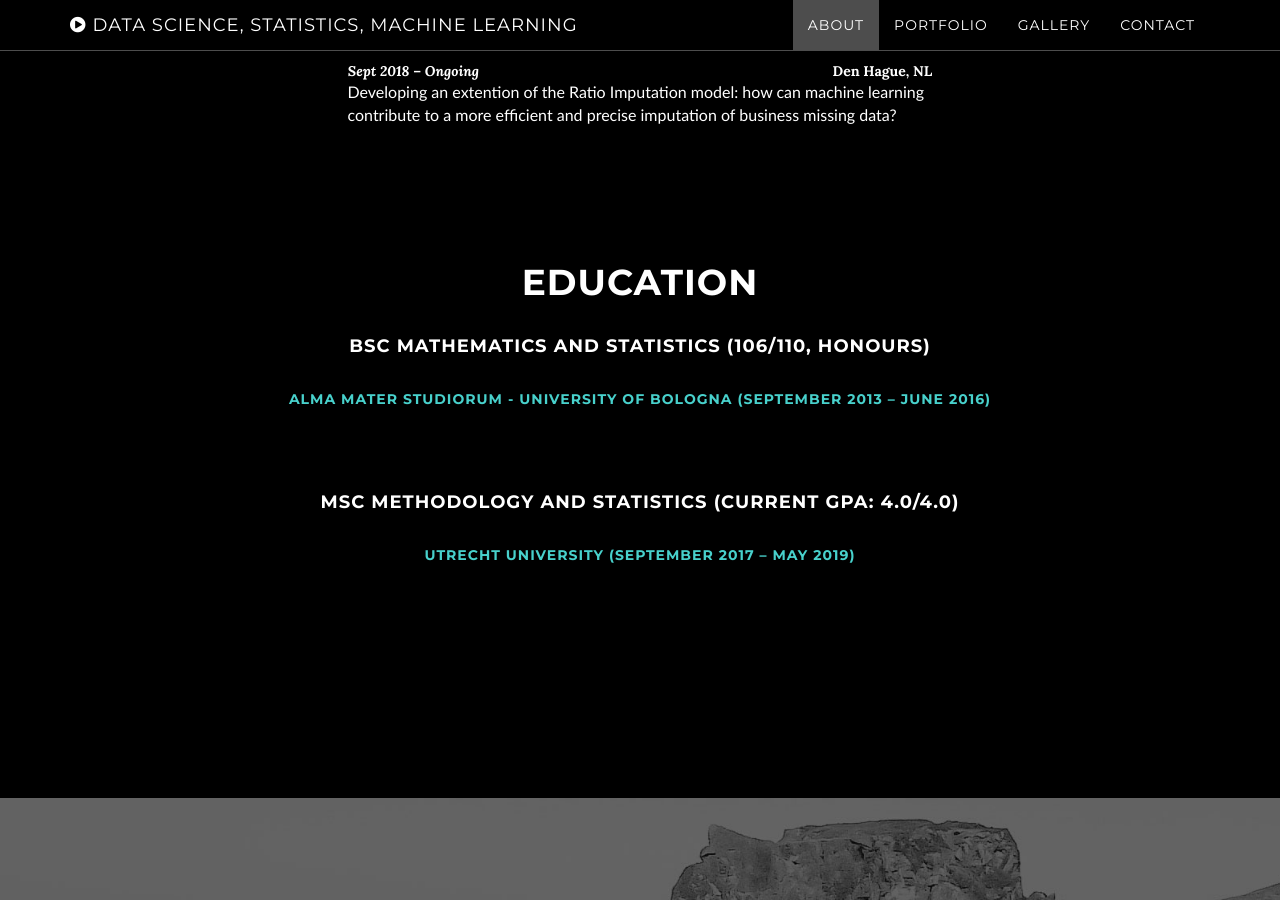
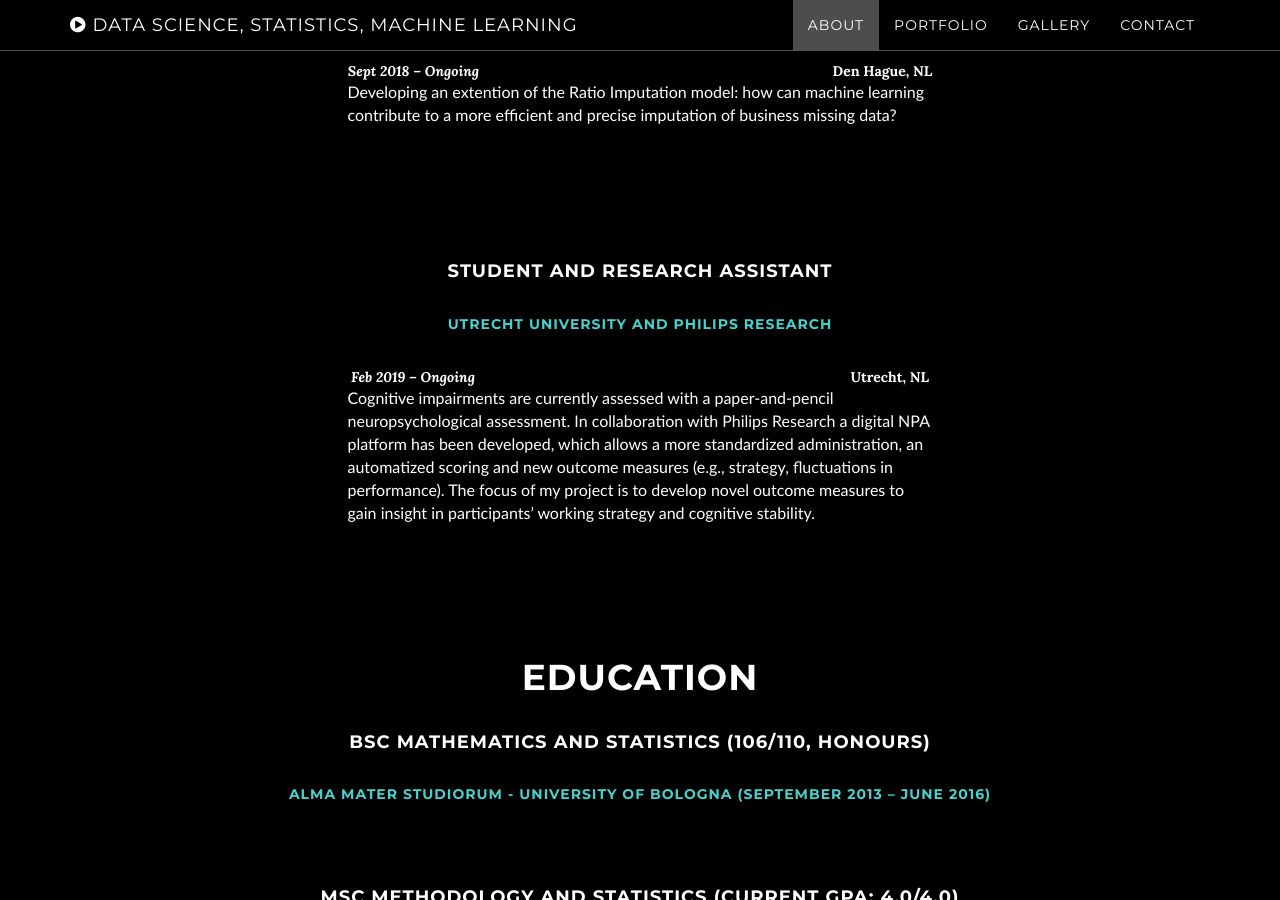
Before and after one commit to AgneseG/AgneseG.github.io, a Jekyll site: the page built from index.html, in a window 1280 px wide and 900 px high, scrolled down 1993 px. Built offline with Jekyll 4.4.1, drawn with Linux system fonts in a browser that asks for light colours.

Commit message:
Update about.html

```diff
--- a/_includes/about.html
+++ b/_includes/about.html
@@ -50,7 +50,16 @@ div.cntr {
 <br/>
 
 
-
+ <div class="cntr">
+<h4 " >Student and Research Assistant</h4>
+<h5 style="color:#48D1CC">Utrecht University and Philips Research</h5>
+<strong  style="text-align: left;"><em>Feb 2019 &ndash; Ongoing &nbsp;</em> &nbsp;&nbsp;&nbsp;&nbsp;&nbsp;&nbsp;&nbsp;&nbsp;&nbsp;&nbsp;&nbsp;&nbsp;&nbsp; &nbsp;&nbsp;&nbsp; &nbsp;&nbsp;&nbsp;&nbsp;&nbsp;&nbsp;&nbsp;&nbsp;&nbsp;&nbsp;  &nbsp;&nbsp;&nbsp; &nbsp;&nbsp;&nbsp;&nbsp;&nbsp;&nbsp;&nbsp;&nbsp; &nbsp;  &nbsp; &nbsp; &nbsp; &nbsp; &nbsp; &nbsp; &nbsp; &nbsp; &nbsp; &nbsp;&nbsp; &nbsp; &nbsp; &nbsp; &nbsp; &nbsp; &nbsp; &nbsp; &nbsp; &nbsp; &nbsp; &nbsp; &nbsp; &nbsp; &nbsp; &nbsp; &nbsp; &nbsp; Utrecht, NL</strong>
+<div  style="font-family:Optima;font-size:16px;font-weight:500;text-align: left;" >
+Cognitive impairments are currently assessed with a paper-and-pencil neuropsychological assessment.
+    In collaboration with Philips Research a digital NPA platform has been developed, which allows a more standardized administration, an automatized scoring and new outcome measures (e.g., strategy, fluctuations in performance).
+    The focus of my project is to develop novel outcome measures to gain insight in participants’ working strategy and cognitive stability.
+                    </div>
+ <br/>  <h6 style="color:black">I</h6>     </div>
 
 
 
```
